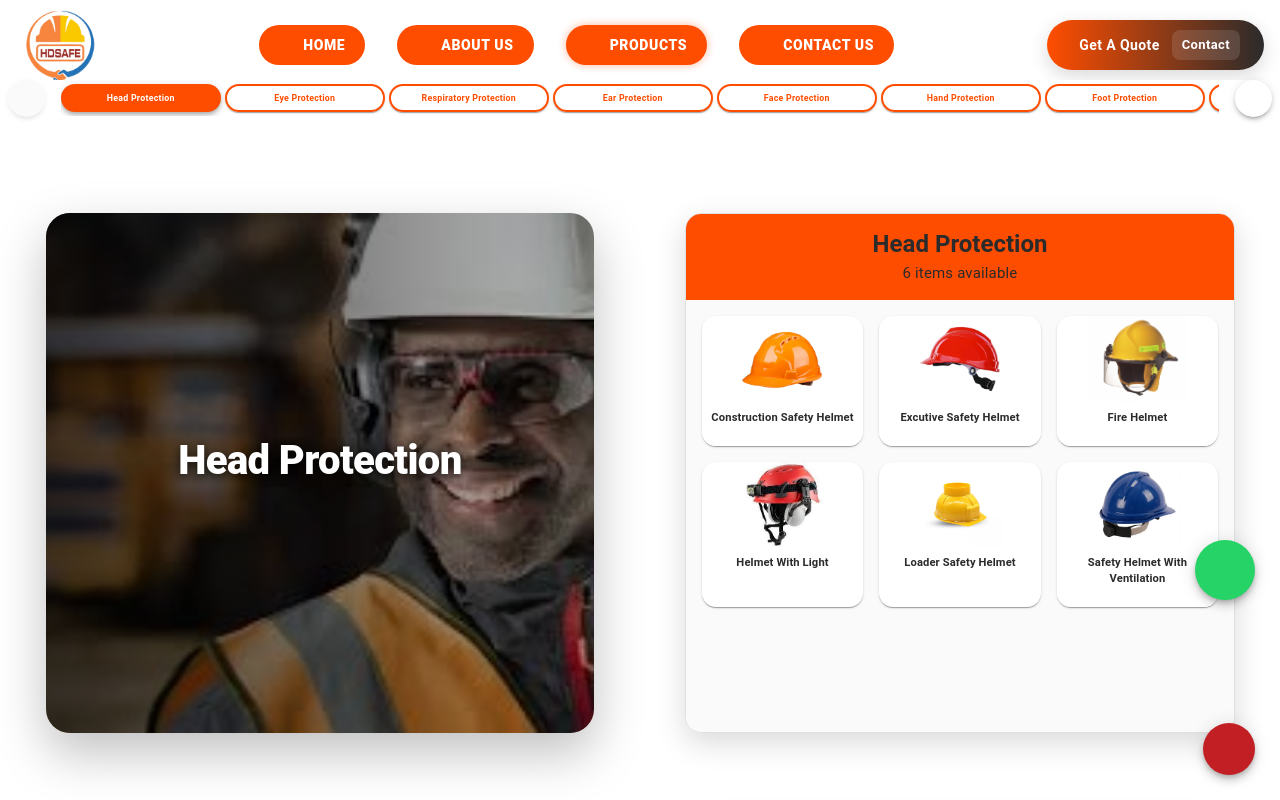
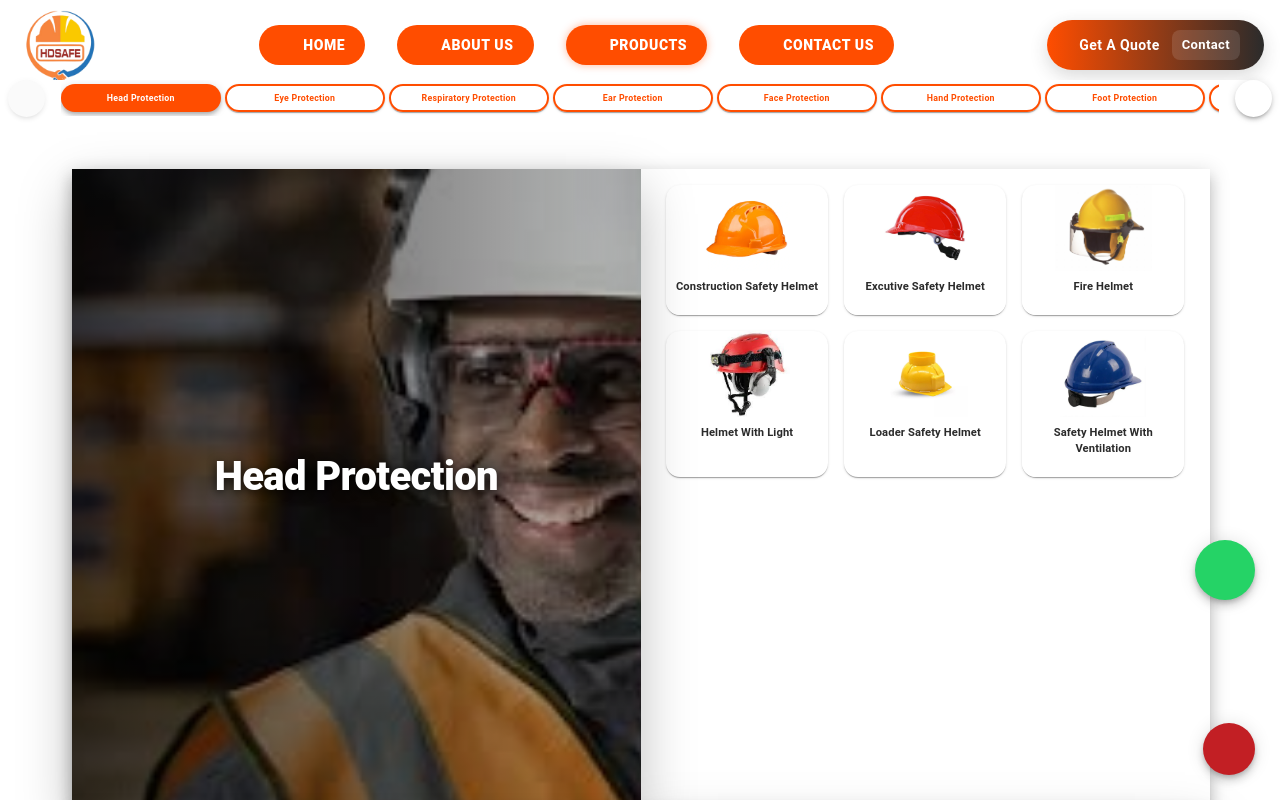
Before and after one commit to rajanalibabaa/HD_Safe, a React (Vite) app in the folder hd_safe/: page /products in a window 1280 px wide. Shown: the top 800 px of the page. Built offline with nearby package versions, Linux system fonts and the light colour scheme; some icons are missing.

Commit message:
pusing code

```diff
--- a/hd_safe/src/Components/ProductComponent/AllProductDatas.jsx
+++ b/hd_safe/src/Components/ProductComponent/AllProductDatas.jsx
@@ -442,7 +442,7 @@ const scrollToCategory = (categoryId) => {
   }));
 
   return (
-    <Box sx={{ py: { xs: 1.5, md: 3 }, px: { xs: 1, md: 2 } }}>
+    <Box sx={{ py: { xs: 0.5, md: 1.5 }, px: { xs: 0.5, md: 1 } }}>
       {categories.map((item, index) => {
         const isEven = index % 2 === 0;
 
@@ -457,9 +457,9 @@ const scrollToCategory = (categoryId) => {
               display: 'flex',
               flexDirection: { xs: 'column', lg: isEven ? 'row' : 'row-reverse' },
               alignItems: { xs: 'center', lg: 'flex-start' },
-              gap: { xs: 3, lg: 4 },
-              mb: { xs: 4, lg: 8 },
-              mt: { xs: 0, lg: 8 }, // Reset margin-top to 0
+
+              // mb: { xs: 2, lg: 5 },
+              mt: { xs: 0, lg: 5 },
               opacity: 0,
               animation: 'fadeInUp 0.8s ease-out forwards',
               animationDelay: `${index * 0.3}s`,
@@ -470,22 +470,26 @@ const scrollToCategory = (categoryId) => {
               scrollMarginTop: '80px', // Adjust this based on your navbar height
               position: 'relative',
               transition: 'all 0.5s ease',
-              // Add padding at the top of each section for better scroll positioning
-              pt: 1,
+
               // Create an invisible anchor point above the section
               '&::before': {
                 content: '""',
-                display: 'block',
+                display: 'grid',
                 position: 'absolute',
                 top: '-80px', // Matches scrollMarginTop
                 height: '80px',
-                width: '100%',
+                width: '80%',
                 pointerEvents: 'none',
-              }
+              },
+              bgcolor:"white", boxShadow:10,
+              // borderRadius:10,
+              width:"90%",
+              ml:8,
+              mb:-5
             }}
           >
             {/* Hero Image + Text Card */}
-            <Box sx={{ flex: 1, width: '100%', maxWidth: { lg: '50%' } }}>
+            <Box sx={{ flex: 1, width: '100%', maxWidth: { lg: '50%' }, }} >
               <ProductHeadingCard
                 title={item.title}
                 image={item.image}
--- a/hd_safe/src/Components/ProductComponent/ProductDataCard.jsx
+++ b/hd_safe/src/Components/ProductComponent/ProductDataCard.jsx
@@ -66,7 +66,7 @@ const ProductDataCard = ({
           xs: 'auto',     // Mobile: auto height
           sm: 'auto',     // Tablet: auto height
           md: '60vh',     // Laptop: 60% viewport height
-          lg: '65vh',     // Desktop: 65% viewport height
+          lg: '73vh',     // Desktop: 65% viewport height
           xl: '70vh'      // Large Desktop: 70% viewport height
         },
         minHeight: {
@@ -76,7 +76,7 @@ const ProductDataCard = ({
           lg: '420px',    // Desktop: minimum 460px
           xl: '520px'     // Large Desktop: minimum 520px
         },
-        bgcolor: 'background.paper',
+
         borderRadius: {
           xs: 2,
           sm: 3,
@@ -84,18 +84,11 @@ const ProductDataCard = ({
           lg: 4,
           xl: 8
         },
-        boxShadow: {
-          xs: '0 4px 12px rgba(0,0,0,0.08)',
-          sm: '0 6px 20px rgba(0,0,0,0.10)',
-          md: '0 8px 28px rgba(0,0,0,0.12)',
-          lg: '0 10px 30px rgba(0,0,0,0.15)',
-          xl: '0 12px 35px rgba(0,0,0,0.18)'
-        },
+
         overflow: 'hidden',
         display: 'flex',
         flexDirection: 'column',
-        border: '1px solid',
-        borderColor: 'grey.300',
+
         transition: 'all 0.4s ease',
         mx: 'auto',
         mb: {
@@ -105,139 +98,10 @@ const ProductDataCard = ({
           lg: 3,    // Desktop: 24px
           xl: 4     // Large Desktop: 32px
         },
-        '&:hover': {
-          transform: {
-            xs: 'none',
-            sm: 'none',
-            md: 'translateY(-5px)',
-            lg: 'translateY(-8px)',
-            xl: 'translateY(-10px)'
-          },
-          boxShadow: {
-            xs: '0 4px 12px rgba(0,0,0,0.08)',
-            sm: '0 6px 20px rgba(0,0,0,0.10)',
-            md: '0 15px 40px rgba(0,0,0,0.15)',
-            lg: '0 20px 50px rgba(0,0,0,0.18)',
-            xl: '0 25px 60px rgba(0,0,0,0.20)'
-          },
-        },
+
       }}
     >
       {/* Header */}
-      <Box sx={{
-        px: {
-          xs: 1,    // Mobile: 8px
-          sm: 2,    // Tablet: 16px
-          md: 3,    // Laptop: 24px
-          lg: 3,    // Desktop: 24px
-          xl: 4     // Large Desktop: 32px
-        },
-        py: {
-          xs: 1,  // Mobile: 8px
-          sm: 1,  // Tablet: 8px
-          md: 2,  // Laptop: 16px
-          lg: 2,  // Desktop: 16px
-          xl: 3   // Large Desktop: 24px
-        },
-        bgcolor: 'primary.main',
-        display: 'flex',
-        flexDirection: 'row',            // This is what you need
-        justifyContent: 'center', // This pushes items to opposite sides
-        alignItems: 'center',            // Vertically centers items
-        width: '100%',
-        flexShrink: 0,
-
-      }}>
-        <Box>
-          <Typography
-            variant="h5"
-            fontWeight={700}
-            sx={{
-              fontSize: {
-                xs: '1.1rem',   // Mobile: 17.6px
-                sm: '1.3rem',   // Tablet: 20.8px
-                md: '1.4rem',   // Laptop: 22.4px
-                lg: '1.5rem',   // Desktop: 24px
-                xl: '1.6rem'    // Large Desktop: 25.6px
-              },
-              lineHeight: 1.2,
-            }}
-          >
-            {headerTitle}
-          </Typography>
-          <Typography
-            variant="body2"
-            opacity={0.9}
-            sx={{
-              fontSize: {
-                xs: '0.75rem',   // Mobile: 12px
-                sm: '0.8125rem', // Tablet: 13px
-                md: '0.875rem',  // Laptop: 14px
-                lg: '0.9375rem', // Desktop: 15px
-                xl: '1rem'       // Large Desktop: 16px
-              },
-               whiteSpace: 'nowrap', // Prevents text wrapping
-              mt: 0.5,
-               textAlign:'center'
-            }}
-          >
-            {products.length} items available
-          </Typography>
-        </Box>
-
-        {/* Mobile/Tablet Navigation */}
-        <Box sx={{
-          display: {
-            xs: 'flex',
-            sm: 'flex',
-            md: 'none'
-          },
-          gap: 1,
-          alignItems: 'center'
-        }}>
-          <Typography
-            variant="caption"
-            sx={{
-              color: 'white',
-              fontSize: {sm:'1rem',xs:'0.75rem'},
-              mr: {xs:4,sm:12}
-
-            }}
-          >
-            {currentIndex + 1} / {products.length}
-          </Typography>
-          <IconButton
-            onClick={scrollPrev}
-            disabled={currentIndex === 0}
-            sx={{
-              color: 'white',
-              bgcolor: 'rgba(255,255,255,0.1)',
-              '&:hover': { bgcolor: 'rgba(255,255,255,0.2)' },
-              '&.Mui-disabled': { opacity: 0.3 },
-              width: 32,
-              height: 32,
-              right:{xs:18,sm:40}
-            }}
-          >
-            <ChevronLeftIcon fontSize="small" />
-          </IconButton>
-          <IconButton
-            onClick={scrollNext}
-            disabled={currentIndex === products.length - 1}
-            sx={{
-              color: 'white',
-              bgcolor: 'rgba(255,255,255,0.1)',
-              '&:hover': { bgcolor: 'rgba(255,255,255,0.2)' },
-              '&.Mui-disabled': { opacity: 0.3 },
-              width: 32,
-              height: 32,
-              right:{xs:18,sm:40}
-            }}
-          >
-            <ChevronRightIcon fontSize="small" />
-          </IconButton>
-        </Box>
-      </Box>
 
       {/* Mobile & Tablet: HORIZONTAL SCROLL CONTAINER */}
       <Box
@@ -377,7 +241,7 @@ const ProductDataCard = ({
             lg: 2,      // Desktop: 16px
             xl: 2.5     // Large Desktop: 20px
           },
-          bgcolor: '#fafafa',
+          // bgcolor: '#fafafa',
           '&::-webkit-scrollbar': {
             width: {
               md: '6px',
--- a/hd_safe/src/Components/ProductComponent/ProductHeadingCard.jsx
+++ b/hd_safe/src/Components/ProductComponent/ProductHeadingCard.jsx
@@ -15,14 +15,14 @@ const ProductHeadingCard = ({
           xs: '100%',     // Mobile: full width
           sm: '100%',     // Tablet: full width
           md: '90%',      // Laptop: 90% width
-          lg: '90%',      // Desktop: 90% width
+          lg: '100%',      // Desktop: 90% width
           xl: '90%'       // Large Desktop: 90% width
         },
         height: {
           xs: '40vh',     // Mobile
           sm: '50vh',     // Tablet
           md: '60vh',     // Laptop
-          lg: '65vh',     // Desktop
+          lg: '80vh',     // Desktop
           xl: '70vh'      // Large Desktop
         },
         /* Match ProductDataCard heights/minHeights for consistent layout */
@@ -35,13 +35,13 @@ const ProductHeadingCard = ({
         },
         position: 'relative',
         overflow: 'hidden',
-        borderRadius: {
-          xs: 2,
-          sm: 3,
-          md: 4,
-          lg: 6,
-          xl: 8
-        },
+        // borderRadius: {
+        //   xs: 2,
+        //   sm: 3,
+        //   md: 4,
+        //   lg: 6,
+        //   xl: 8
+        // },
         boxShadow: {
           xs: '0 4px 12px rgba(0,0,0,0.15)',
           sm: '0 6px 20px rgba(0,0,0,0.18)',
@@ -56,30 +56,26 @@ const ProductHeadingCard = ({
         alignItems: 'center',
         transition: 'all 0.5s ease',
         cursor: 'pointer',
-        mx: 'auto',
-        mb: {
-          xs: 1,    // Mobile: 8px
-          sm: 2,    // Tablet: 16px
-          md: 3,    // Laptop: 24px
-          lg: 3,    // Desktop: 24px
-          xl: 4     // Large Desktop: 32px
-        },
-        '&:hover': {
-          transform: {
-            xs: 'none',
-            sm: 'none',
-            md: 'translateY(-8px) scale(1.02)',
-            lg: 'translateY(-12px) scale(1.02)',
-            xl: 'translateY(-15px) scale(1.02)'
-          },
-          boxShadow: {
-            xs: '0 4px 12px rgba(0,0,0,0.15)',
-            sm: '0 6px 20px rgba(0,0,0,0.18)',
-            md: '0 20px 50px rgba(0,0,0,0.25)',
-            lg: '0 35px 70px rgba(0,0,0,0.30)',
-            xl: '0 45px 90px rgba(0,0,0,0.35)'
-          },
-        },
+
+
+        // mx: 'auto',
+
+        // '&:hover': {
+        //   transform: {
+        //     xs: 'none',
+        //     sm: 'none',
+        //     md: 'translateY(-8px) scale(1.02)',
+        //     lg: 'translateY(-12px) scale(1.02)',
+        //     xl: 'translateY(-15px) scale(1.02)'
+        //   },
+        //   boxShadow: {
+        //     xs: '0 4px 12px rgba(0,0,0,0.15)',
+        //     sm: '0 6px 20px rgba(0,0,0,0.18)',
+        //     md: '0 20px 50px rgba(0,0,0,0.25)',
+        //     lg: '0 35px 70px rgba(0,0,0,0.30)',
+        //     xl: '0 45px 90px rgba(0,0,0,0.35)'
+        //   },
+        // },
       }}
     >
       {/* Gradient Overlay */}
```
Also changed, not shown: hd_safe/src/Components/ProductComponent/ServiceNavBar.jsx (+7 -7 lines).
